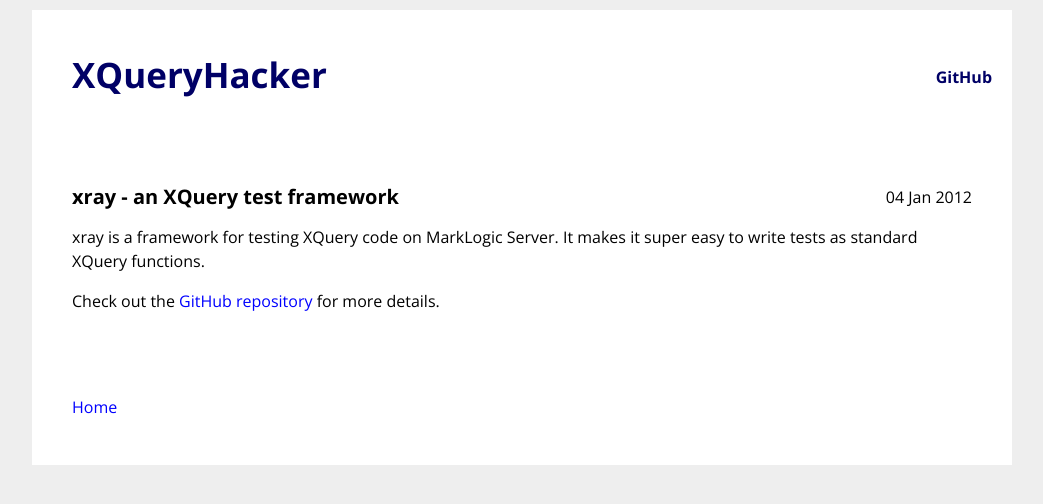
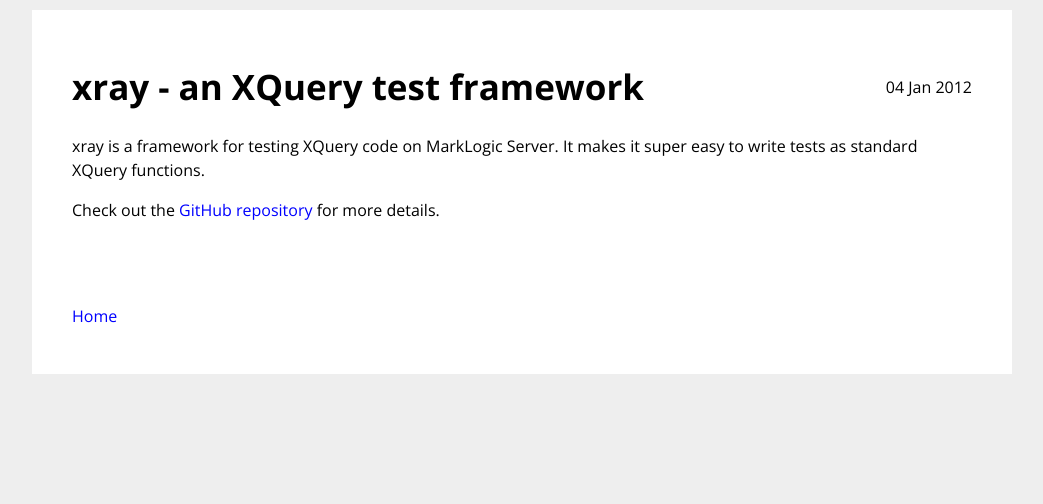
Before and after one commit to robwhitby/robwhitby.github.com, a Jekyll site: the page built from _posts/2012-01-04-xray-an-xquery-test-framework.md, in a window 1280 px wide. Shown: the top 504 px of the page, without its empty margins (118-1161 px from the left). Built offline with Jekyll 4.4.1, drawn with Linux system fonts in a browser that asks for light colours; Markdown is read by kramdown in place of the engine named in the settings.

Commit message:
remove header completely

```diff
--- a/_layouts/default.html
+++ b/_layouts/default.html
@@ -9,12 +9,6 @@
    <link rel="stylesheet" type="text/css" href="/css/pygments.css"/>
 </head>
 <body>
-
-<header class="main">
-  <h1><a href="/">XQueryHacker</a></h1>
-  <!--iframe src="http://githubbadge.appspot.com/badge/robwhitby"></iframe-->
-  <div><h3><a href="http://github.com/robwhitby">GitHub</a></h3></div>
-</header>
 
 <section id="content">
   {{ content }}
--- a/_layouts/post.html
+++ b/_layouts/post.html
@@ -2,10 +2,10 @@
 layout: default
 ---
 <article>
-  <h2>
+  <h1>
     {{ page.title }}
     <date>{{ page.date | date_to_string }}</date>
-  </h2>
+  </h1>
   {{ content }}
 </article>
 
```
